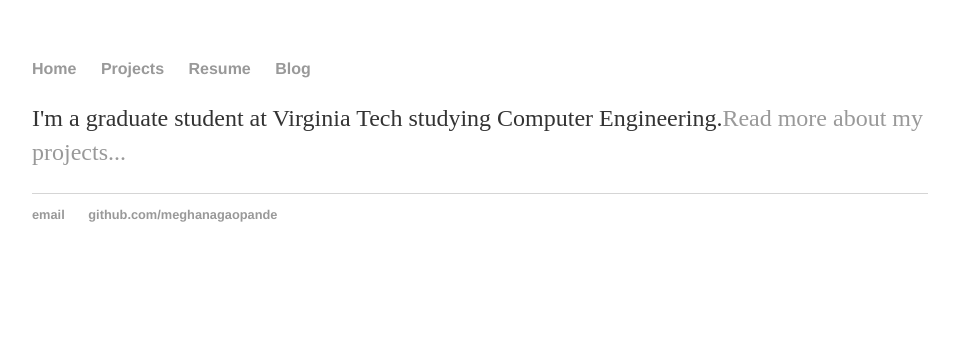
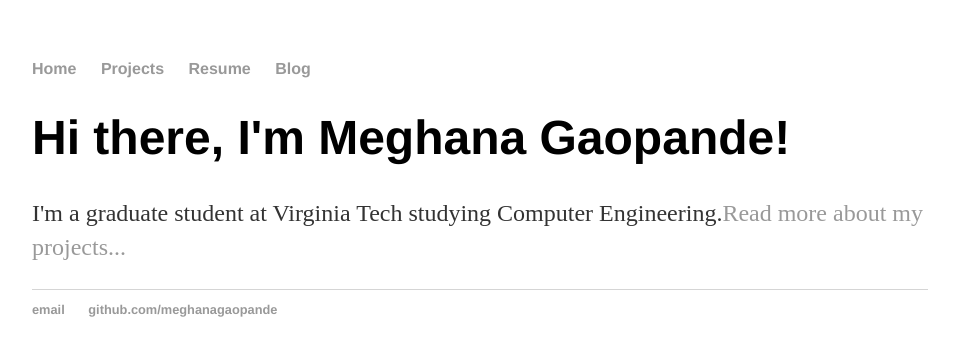
Before and after one commit to meghanagaopande/meghanagaopande.github.io, a Jekyll site: the page index.html, which Jekyll copies as it is, in a window 1280 px wide. Shown: the top 356 px of the page, without its empty margins (160-1114 px from the left). Built offline with Jekyll 4.4.1, drawn with Linux system fonts in a browser that asks for light colours; part of the change alters nothing that is shown.

Commit message:
Update index.html

```diff
--- a/index.html
+++ b/index.html
@@ -1,7 +1,7 @@
 <!DOCTYPE html>
 	<html>
 		<head>
-			<title>Hi there, I'm Meghana Gaopande!</title>
+			<title>Meghana Gaopande</title>
 			<!-- link to main stylesheet -->
 			<link rel="stylesheet" type="text/css" href="/css/main.css">
 		</head>
@@ -14,7 +14,7 @@
 	        		<li><a href="/blog">Blog</a></li>
 	    		</ul>
 			</nav>
-
+			<h1>Hi there, I'm Meghana Gaopande!</h1>
 			<p>I'm a graduate student at Virginia Tech studying Computer Engineering.<a href="/projects">Read more about my projects...</a></p>
 
 			<footer>
```
